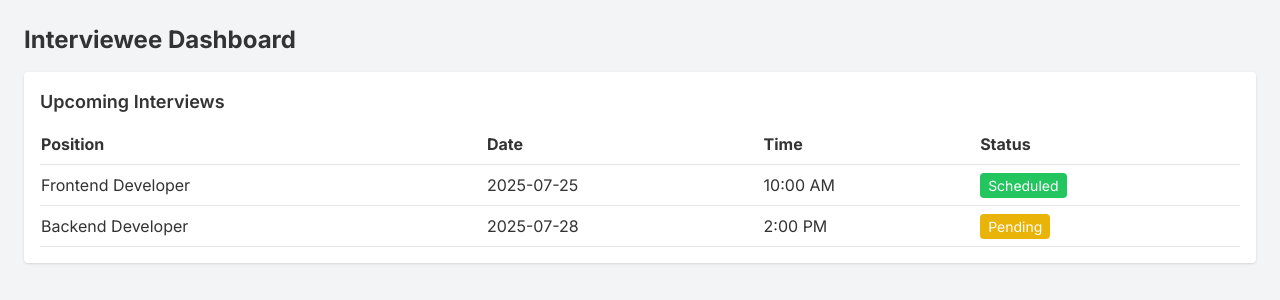
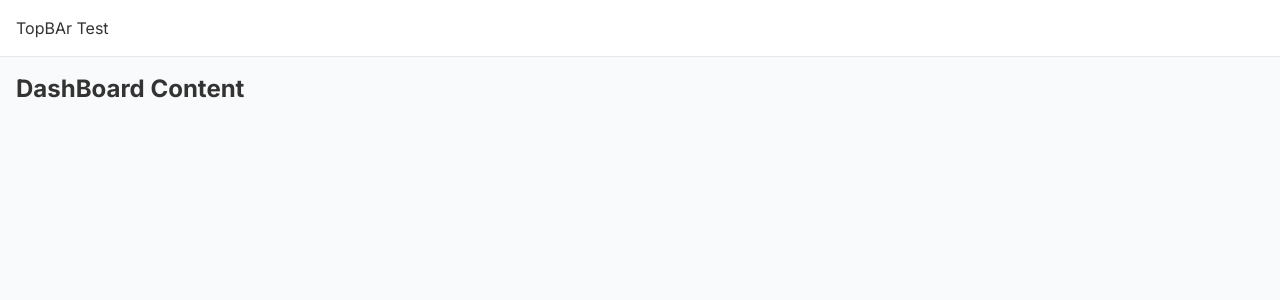
Before and after one commit to awuorochelle75/SmartRecruiter, a React (Vite) app in the folder client/: page /interviewee in a window 1280 px wide. Shown: the top 300 px of the page. Built offline with nearby package versions, Linux system fonts and the light colour scheme.

Commit message:
create an empty IntervieweeSidebar.jsx

```diff
--- a/client/src/pages/Interviewee/IntervieweeDashboard.jsx
+++ b/client/src/pages/Interviewee/IntervieweeDashboard.jsx
@@ -1,62 +1,23 @@
-import React from 'react';
+import React from "react";
 
-const interviews = [
-  {
-    id: 1,
-    position: 'Frontend Developer',
-    date: '2025-07-25',
-    time: '10:00 AM',
-    status: 'Scheduled',
-  },
-  {
-    id: 2,
-    position: 'Backend Developer',
-    date: '2025-07-28',
-    time: '2:00 PM',
-    status: 'Pending',
-  },
-];
+const IntervieweeDashboard = () => {
+  return (
+    <div className="flex min-h-screen font-scan">
 
-function IntervieweeDashboard() {
-  return (
-    <div className="p-6 bg-gray-100 min-h-screen">
-      <h1 className="text-2xl font-bold mb-4">Interviewee Dashboard</h1>
-
-      <div className="bg-white p-4 rounded shadow">
-        <h2 className="text-lg font-semibold mb-2">Upcoming Interviews</h2>
-        <table className="w-full text-left">
-          <thead>
-            <tr className="border-b">
-              <th className="py-2">Position</th>
-              <th className="py-2">Date</th>
-              <th className="py-2">Time</th>
-              <th className="py-2">Status</th>
-            </tr>
-          </thead>
-          <tbody>
-            {interviews.map((interview) => (
-              <tr key={interview.id} className="border-b hover:bg-gray-50">
-                <td className="py-2">{interview.position}</td>
-                <td className="py-2">{interview.date}</td>
-                <td className="py-2">{interview.time}</td>
-                <td className="py-2">
-                  <span
-                    className={`px-2 py-1 rounded text-white text-sm ${
-                      interview.status === 'Scheduled'
-                        ? 'bg-green-500'
-                        : 'bg-yellow-500'
-                    }`}
-                  >
-                    {interview.status}
-                  </span>
-                </td>
-              </tr>
-            ))}
-          </tbody>
-        </table>
+      {/* {main content} */}
+      <div className="flex-1 flex flex-col">
+        {/* {topbar} */}
+        <div className="p-4 border-b bg-white">
+          <p>TopBAr Test</p>
+        </div>
+        {/* {page content} */}
+        <div className="flex-1 p-4 bg-gray-50">
+          {/* {main dashboard} */}
+          <h2 className="text-2xl font-bold">DashBoard Content</h2>
+        </div>
       </div>
     </div>
   );
-}
+};
 
 export default IntervieweeDashboard;
```
Also changed, not shown: client/src/components/IntervieweeSidebar.jsx (added).
